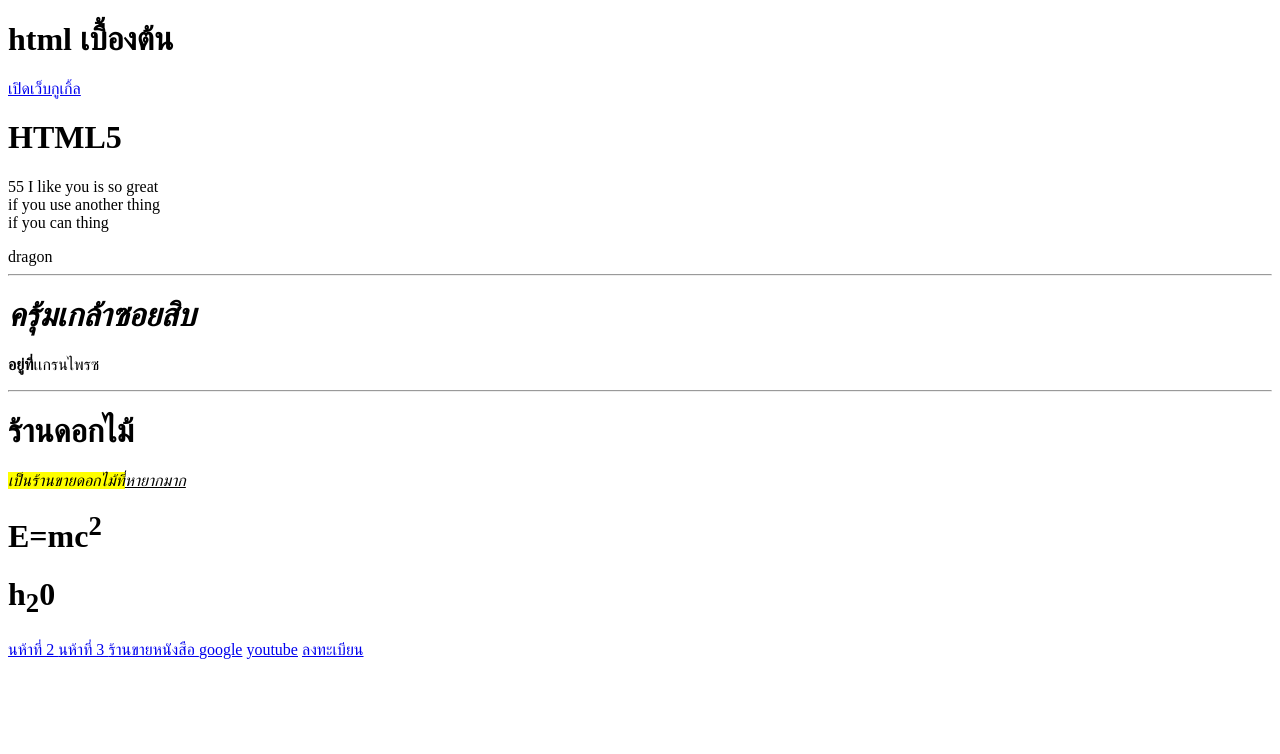
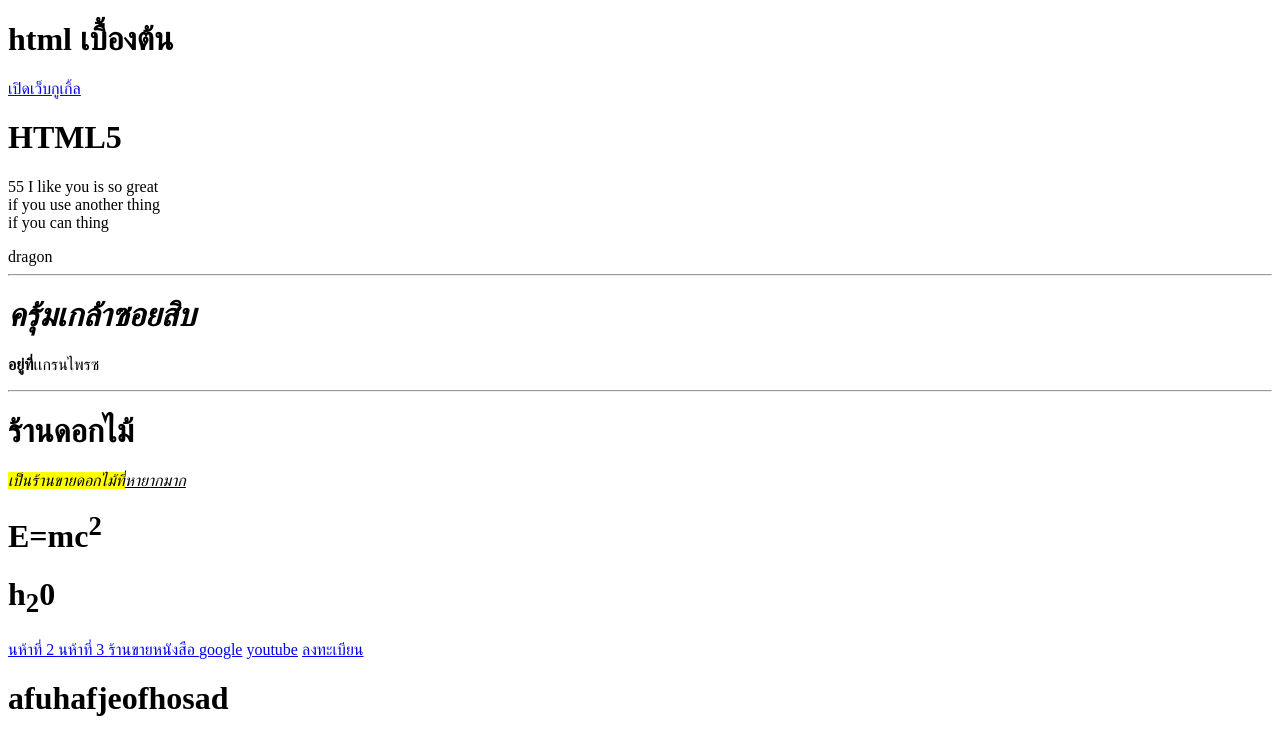
Before and after one commit to dragonkt168-bot/dragon, a plain HTML site: page new.html in a window 1280 px wide. Drawn offline with Linux system fonts and the light colour scheme.

Commit message:
learn html

```diff
--- a/new.html
+++ b/new.html
@@ -35,5 +35,6 @@
       <a href="http://www.google.com" target="_blank">google</a>
       <a href="http://www.youtube.com" target="_blank">youtube</a>
       <a href="form.html" target="_blank">ลงทะเบียน</a>
+      <h1>afuhafjeofhosad</h1>
 </body>
 </html>
```
